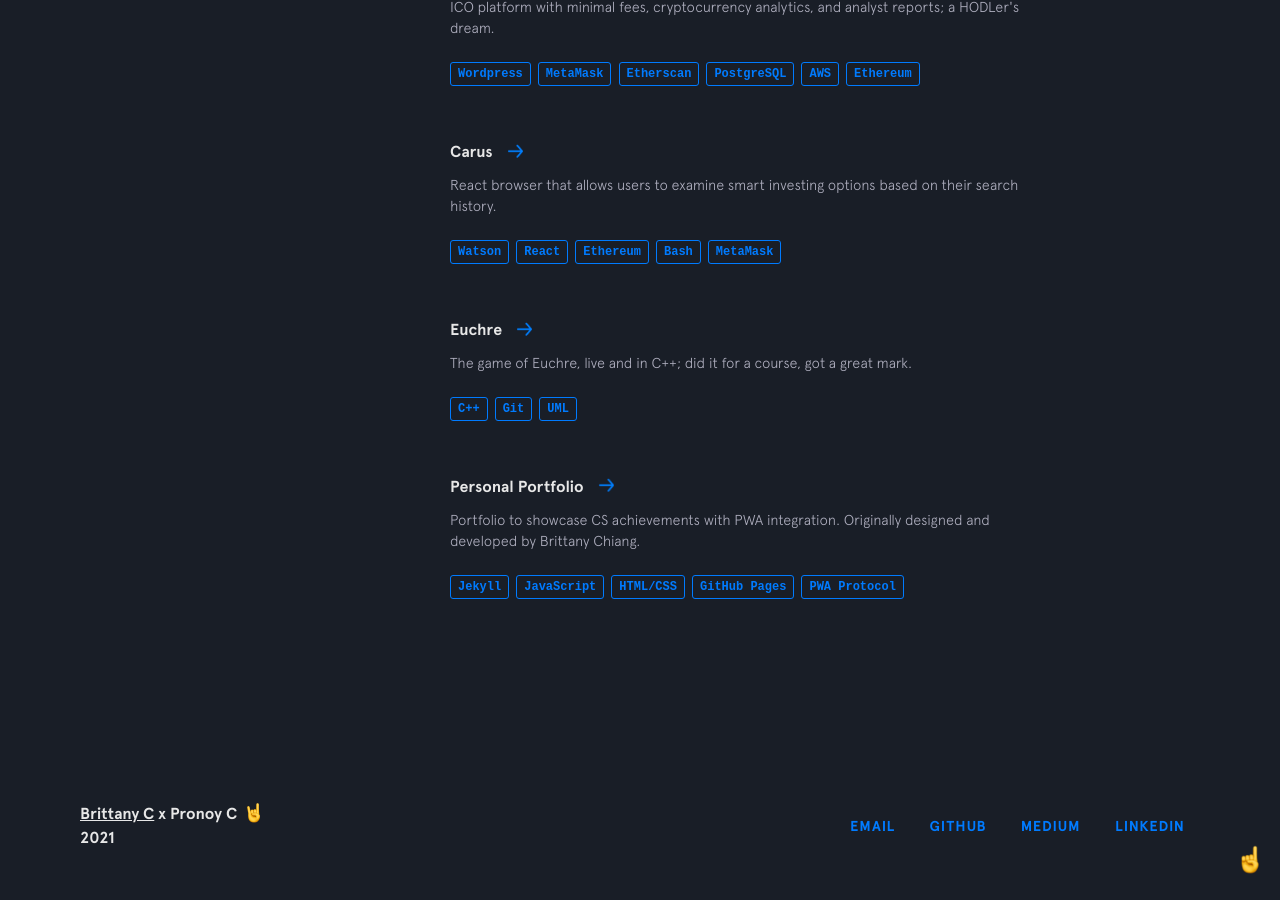
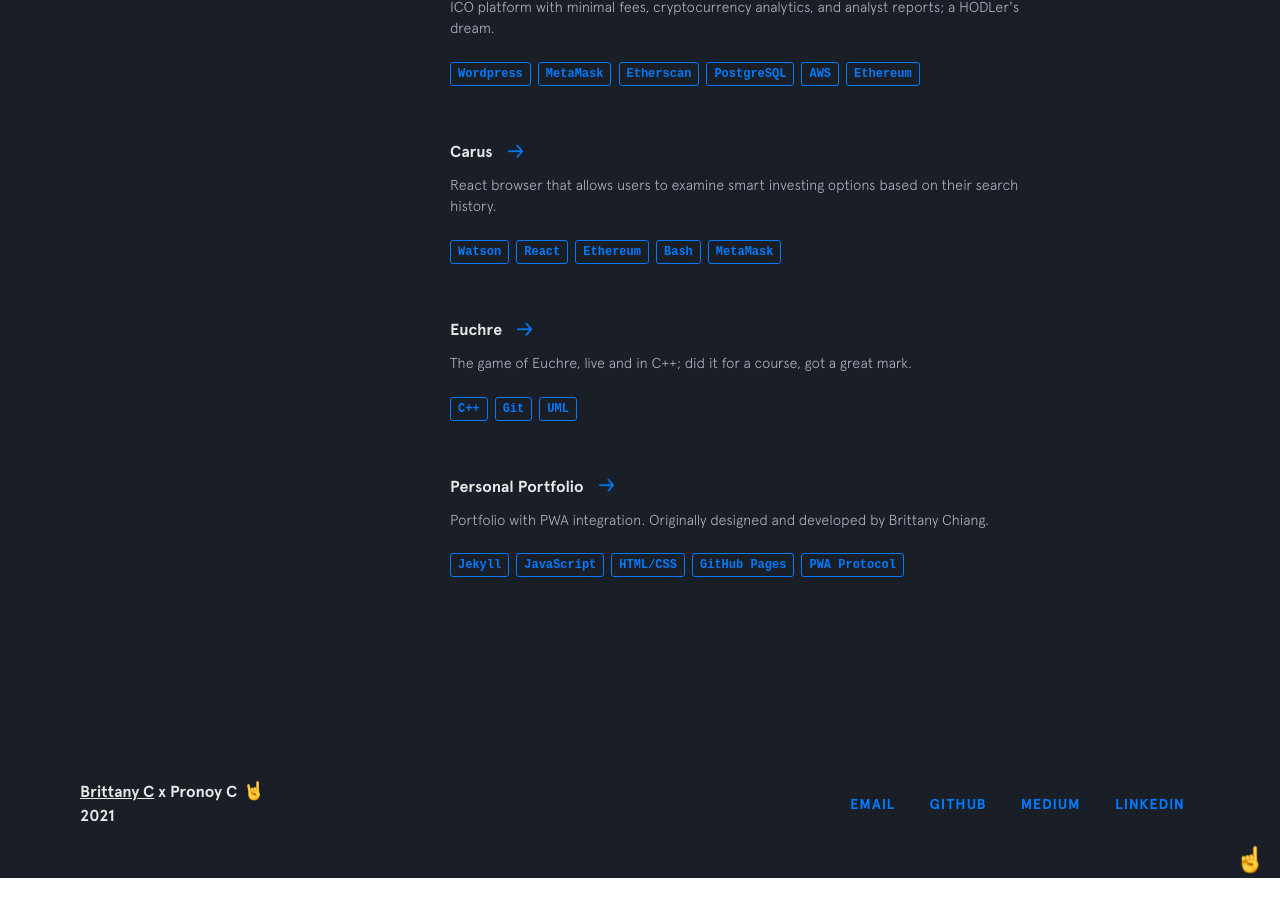
Before and after one commit to PronoyC/pronoyc.github.io, a Jekyll site: the page built from index.html, in a window 1280 px wide and 900 px high, scrolled down 3458 px. Built offline with Jekyll 4.4.1, drawn with Linux system fonts in a browser that asks for light colours; nearby versions of some CDN libraries; after the commit the page ends 4336 px from its top, so only the background shows below that.

Commit message:
Update other-projects.yml

```diff
--- a/_data/other-projects.yml
+++ b/_data/other-projects.yml
@@ -53,7 +53,7 @@
 - name: Personal Portfolio
   url: https://www.pronoy.ca/
   code: https://www.pronoy.ca/
-  description: Portfolio to showcase CS achievements with PWA integration. Originally designed and developed by Brittany Chiang.
+  description: Portfolio with PWA integration. Originally designed and developed by Brittany Chiang.
   used:
   - thing: Jekyll
   - thing: JavaScript
```
